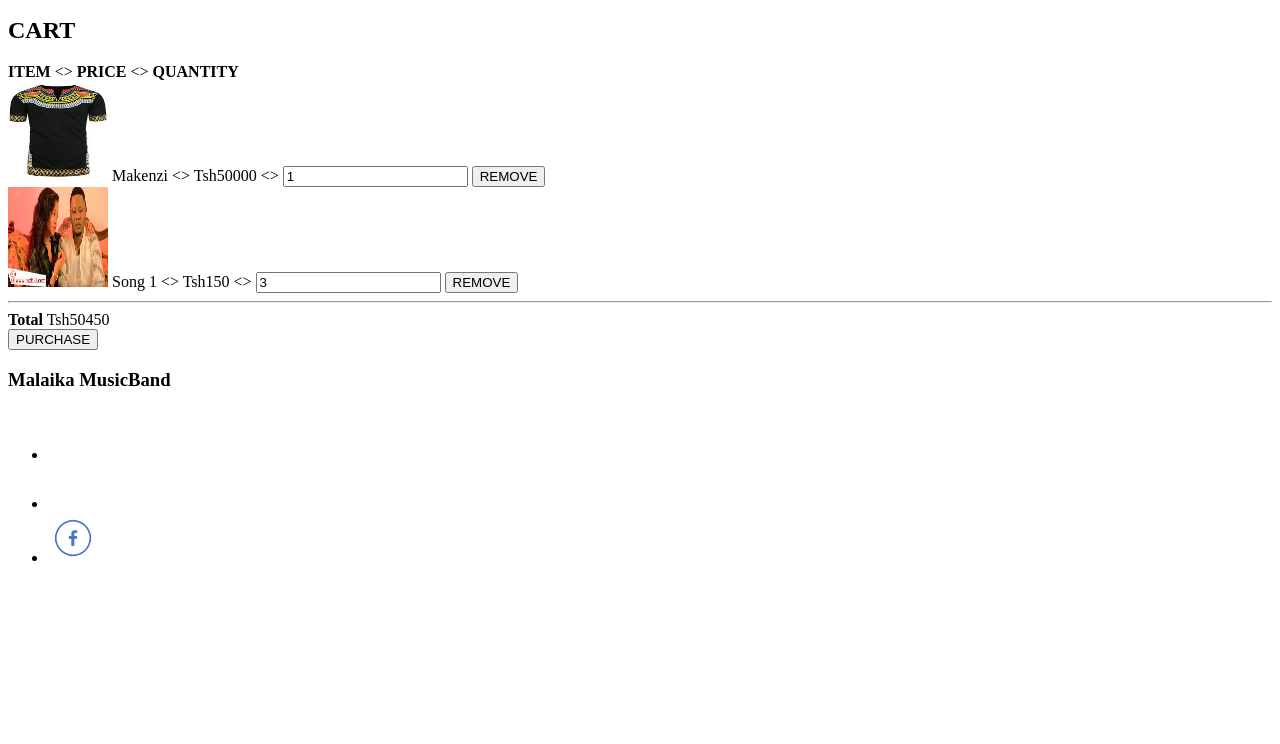
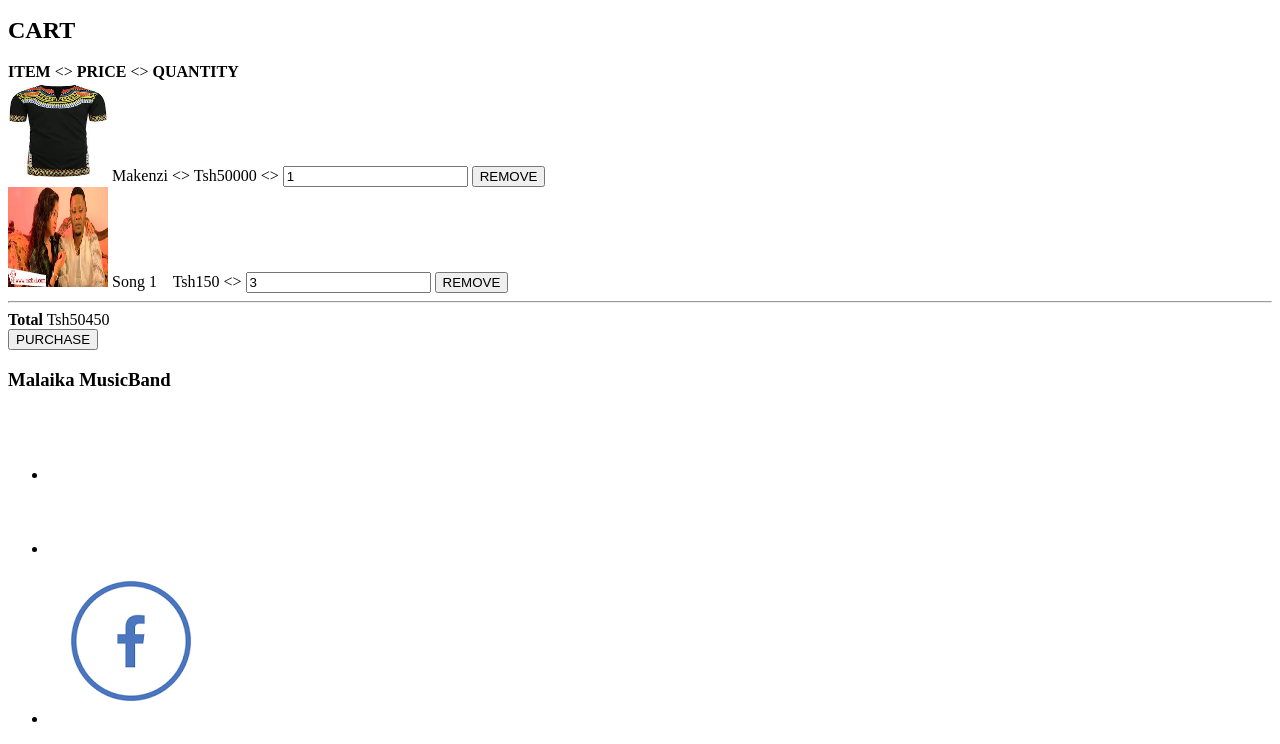
Before and after one commit to kelvinoncloud/basicwebdesign, a plain HTML site: page store.html in a window 1280 px wide. Shown: the part 1748-2492 px from the top of the page. Before the commit the page ends 2331 px from the top, so only its background shows below. Drawn offline with Linux system fonts and the light colour scheme.

```diff
--- a/store.html
+++ b/store.html
@@ -105,7 +105,7 @@
             <div>
                 <img src="images/bella1.jpeg" width="100" height="100">
                 <span>Song 1</span>
-                &lt;&gt;
+                &nbsp;&nbsp;
                 <span>Tsh150</span>
                 &lt;&gt;
                 <input type="number" value="3">
@@ -123,9 +123,9 @@
         <footer>
             <h3>Malaika MusicBand</h3>
             <ul>
-                <li><a href="https://youtube.com" target="_blank"><img src="images/youtube.png" width="50" height="50"></a></li>
-                <li><a href="https://spotify.com" target="_blank"><img src="images/spotify.png" width="45" height="45"></a></li>
-                <li><a href="https://facebook.com" target="_blank"><img src="images/fb.png" width="50" height="50"></a></li>
+                <li><a href="https://youtube.com" target="_blank"><img src="images/youtube.png" ></a></li>
+                <li><a href="https://spotify.com" target="_blank"><img src="images/spotify.png" ></a></li>
+                <li><a href="https://facebook.com" target="_blank"><img src="images/fb.png" ></a></li>
             </ul>
         </footer>
     </body>
```
Also changed, not shown: about.html (+6 -6 lines), index.html (+3 -3 lines).
